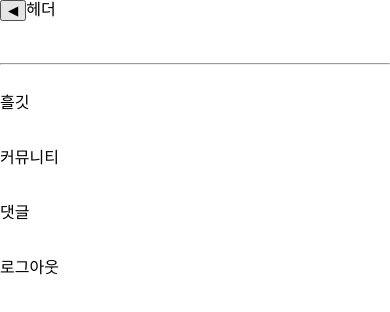
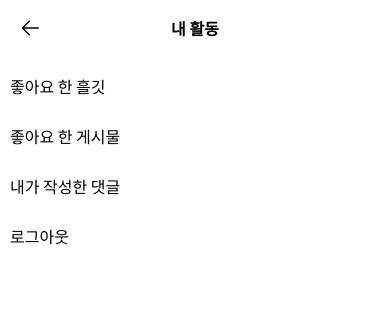
Before and after one commit to Jungu12/Heulgit, a React (Create React App) app in the folder frontend/: page /profiles/1/activity in a window 390 px wide. Shown: the top 312 px of the page. Built offline with nearby package versions, Linux system fonts and the light colour scheme.

Commit message:
feat(profile): 내활동 페이지 퍼블리싱 (#6/#S09P12D211-415)
내활동 페이지 1단계(모바일) 퍼블리싱
- 내활동 페이지 헤더 수정

```diff
--- a/frontend/src/pages/MyActivityPage.tsx
+++ b/frontend/src/pages/MyActivityPage.tsx
@@ -1,30 +1,39 @@
+import { useNavigate } from 'react-router-dom';
+import Header from '@components/common/Header';
 import React from 'react';
 import styled from 'styled-components';
 
-const Header = styled.div`
-	height: 55px;
+const StyledHeader = styled.div`
+	width: 100%;
+	height: 56px;
+	margin-bottom: 10px;
 `;
-
-const BackButton = styled.button``;
 
 const StyledActivityMenu = styled.div`
 	display: flex;
 	align-items: center;
-	height: 55px;
+	height: 40px;
+	margin: 10px;
 `;
 
 const MyActivityPage = () => {
+	const navigation = useNavigate();
+
 	return (
 		<div>
-			<Header>
-				<BackButton>◀</BackButton>
-				헤더
-			</Header>
-			<hr />
+			<StyledHeader>
+				<Header title={'내 활동'}></Header>
+			</StyledHeader>
 			<div>
-				<StyledActivityMenu>흘깃</StyledActivityMenu>
-				<StyledActivityMenu>커뮤니티</StyledActivityMenu>
-				<StyledActivityMenu>댓글</StyledActivityMenu>
+				<StyledActivityMenu onClick={() => navigation('/profiles/1/like-repo')}>
+					좋아요 한 흘깃
+				</StyledActivityMenu>
+				<StyledActivityMenu onClick={() => navigation('/profiles/1/like-post')}>
+					좋아요 한 게시물
+				</StyledActivityMenu>
+				<StyledActivityMenu onClick={() => navigation('/profiles/1/comment')}>
+					내가 작성한 댓글
+				</StyledActivityMenu>
 				<StyledActivityMenu>로그아웃</StyledActivityMenu>
 			</div>
 		</div>
--- a/frontend/src/pages/MyCommentPage.tsx
+++ b/frontend/src/pages/MyCommentPage.tsx
@@ -1,20 +1,21 @@
+// import { useNavigate } from 'react-router-dom';
+import Header from '@components/common/Header';
 import React from 'react';
 import styled from 'styled-components';
 
-const Header = styled.div`
-	height: 55px;
+const StyledHeader = styled.div`
+	width: 100%;
+	height: 56px;
+	background-color: white;
+	margin-bottom: 10px;
 `;
-const BackButton = styled.button``;
 
 const MyCommentPage = () => {
 	return (
 		<div>
-			MyCommentPage{' '}
-			<Header>
-				<BackButton>◀</BackButton>
-				흘깃판
-			</Header>
-			<hr />
+			<StyledHeader>
+				<Header title={'내가 작성한 댓글'}></Header>
+			</StyledHeader>
 		</div>
 	);
 };
--- a/frontend/src/pages/MyLikePostPage.tsx
+++ b/frontend/src/pages/MyLikePostPage.tsx
@@ -1,10 +1,14 @@
+// import { useNavigate } from 'react-router-dom';
+import Header from '@components/common/Header';
 import React from 'react';
 import styled from 'styled-components';
 
-const Header = styled.div`
-	height: 55px;
+const StyledHeader = styled.div`
+	width: 100%;
+	height: 56px;
+	background-color: white;
+	margin-bottom: 10px;
 `;
-const BackButton = styled.button``;
 const StyledLikePostCategory = styled.div`
 	display: flex;
 	justify-content: space-around;
@@ -15,17 +19,15 @@ const StyledLikePostCategory = styled.div`
 const MyLikePostPage = () => {
 	return (
 		<div>
-			<Header>
-				<BackButton>◀</BackButton>
-				커뮤니티
-			</Header>
-			<hr />
+			<StyledHeader>
+				<Header title={'좋아요 한 게시물'}></Header>
+			</StyledHeader>
 			<StyledLikePostCategory>
 				<div>유레카</div>
 				<div>자유</div>
 			</StyledLikePostCategory>
+			<hr />
 			<div>Post</div>
-			<hr />
 		</div>
 	);
 };
--- a/frontend/src/pages/MyLikeRepoPage.tsx
+++ b/frontend/src/pages/MyLikeRepoPage.tsx
@@ -1,19 +1,21 @@
+// import { useNavigate } from 'react-router-dom';
+import Header from '@components/common/Header';
 import React from 'react';
 import styled from 'styled-components';
 
-const Header = styled.div`
-	height: 55px;
+const StyledHeader = styled.div`
+	width: 100%;
+	height: 56px;
+	background-color: white;
+	margin-bottom: 10px;
 `;
-const BackButton = styled.button``;
 
 const MyLikeRepoPage = () => {
 	return (
 		<div>
-			<Header>
-				<BackButton>◀</BackButton>
-				흘깃판
-			</Header>
-			<hr />
+			<StyledHeader>
+				<Header title={'좋아요 한 흘깃'}></Header>
+			</StyledHeader>
 		</div>
 	);
 };
```
